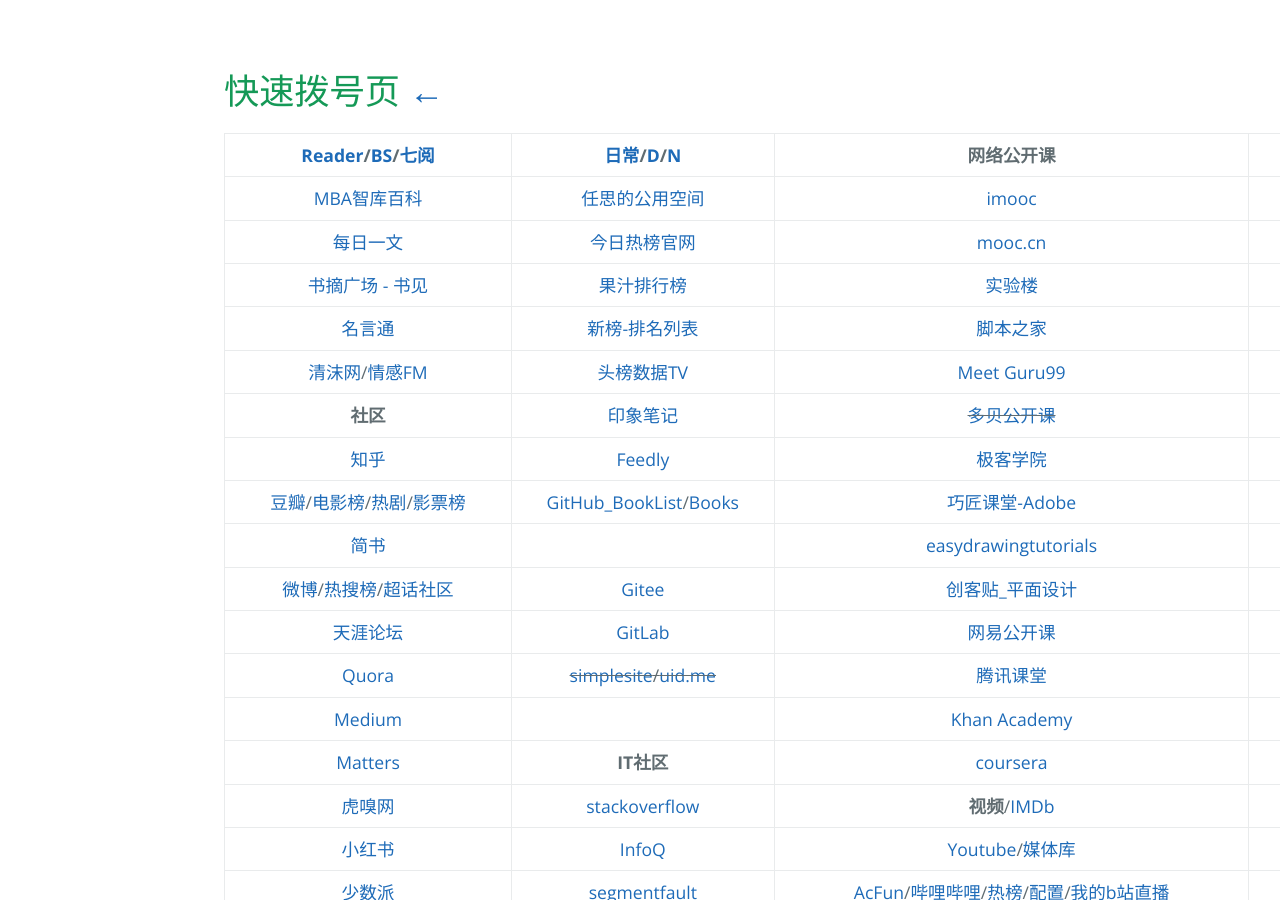
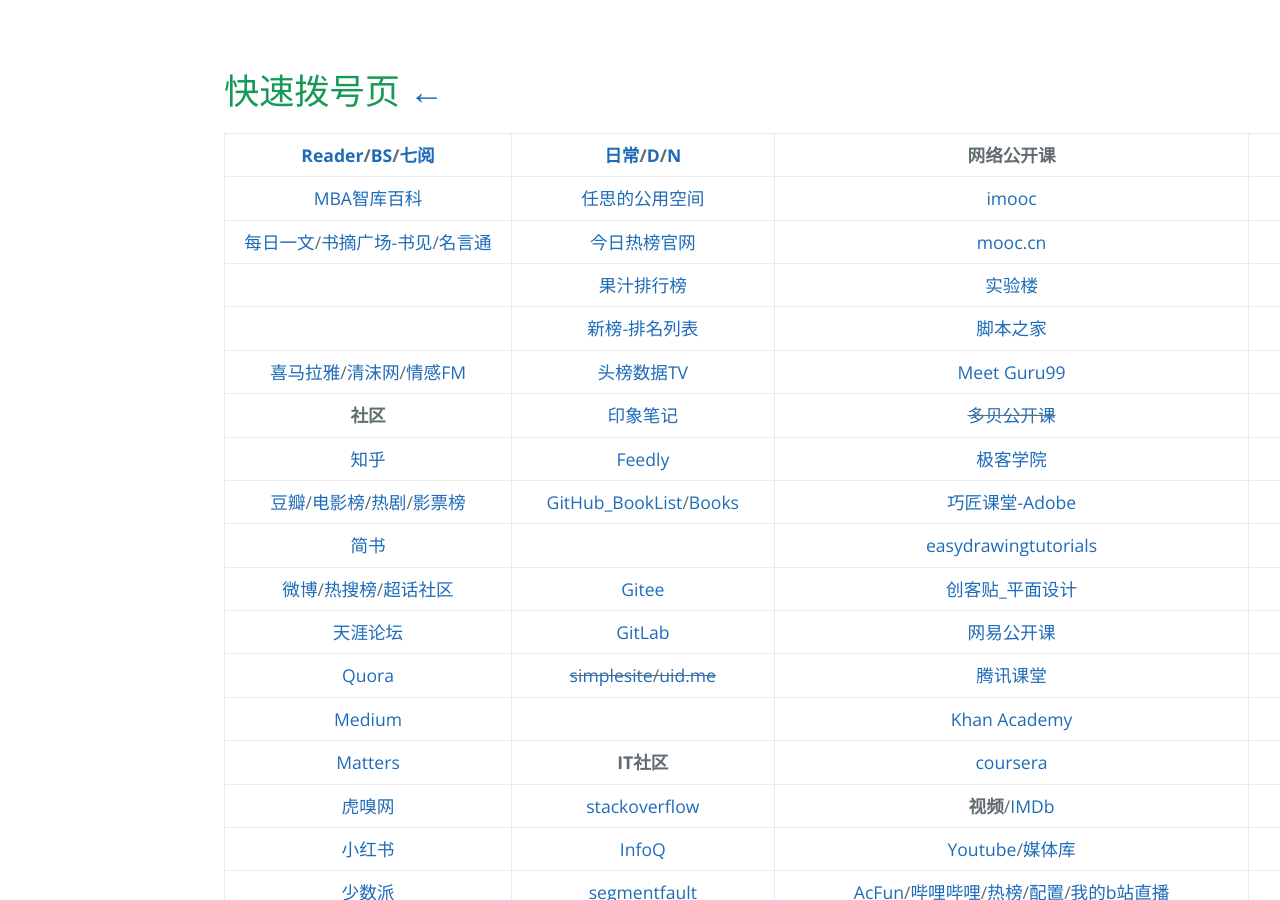
Before and after one commit to AmbroseRen/test, a Jekyll site: the page built from navigation.md, in a window 1280 px wide and 900 px high. Built offline with Jekyll 4.4.1, drawn with Linux system fonts in a browser that asks for light colours; our own code applies the rules of GitHub Pages for plain Markdown files; the repository's description, which GitHub fills in, is left out.

Commit message:
Update navigation.md

```diff
--- a/navigation.md
+++ b/navigation.md
@@ -7,10 +7,10 @@
 | [Reader](Library/BookListsOne.md)/[BS](Library/BookSearch.md)/[七阅](https://www.7sbook.com/index/disk/index.html) | [日常](https://ambroseren.github.io/test/indexes.html)/[D](Data/DataRank.md)/[N](https://shouku123.com/rensi) | 网络公开课 | 算法社区 |
 |:---:|:---:|:---:|:---:|
 | [MBA智库百科](https://wiki.mbalib.com/wiki/首页) | [任思的公用空间](http://rensi.ys168.com/) | [imooc](https://www.imooc.com/course/list) | [LeetCode](https://leetcode.com/problemset/all/)/[LeetCode-cn](https://leetcode-cn.com/problemset/all/) |
-| [每日一文](https://meiriyiwen.com/random) | [今日热榜官网](https://tophub.today/) | [mooc.cn](https://www.cmooc.com/course) | []() |
-| [书摘广场 - 书见](https://memo.bookfere.com/community/posts/all) | [果汁排行榜](http://guozhivip.com/rank/) | [实验楼](https://www.lanqiao.cn/courses/) | [Project Euler](https://projecteuler.net/archives) |
-| [名言通](https://www.mingyantong.com/) | [新榜-排名列表](https://www.newrank.cn/public/info/list.html) | [脚本之家](https://www.jb51.net/list/index_1.htm) | [Programming Praxis](https://programmingpraxis.com/) |
-| [清沫网](https://www.qingmo.net/)/[情感FM](https://www.qingmo.net/qingganfm) | [头榜数据TV](http://www.toubang.tv/anchor/mutile.html) | [Meet Guru99](https://www.guru99.com/) | __工具__ |
+| [每日一文](https://meiriyiwen.com/random)/[书摘广场-书见](https://memo.bookfere.com/community/posts/all)/[名言通](https://www.mingyantong.com/) | [今日热榜官网](https://tophub.today/) | [mooc.cn](https://www.cmooc.com/course) | []() |
+| []() | [果汁排行榜](http://guozhivip.com/rank/) | [实验楼](https://www.lanqiao.cn/courses/) | [Project Euler](https://projecteuler.net/archives) |
+| []() | [新榜-排名列表](https://www.newrank.cn/public/info/list.html) | [脚本之家](https://www.jb51.net/list/index_1.htm) | [Programming Praxis](https://programmingpraxis.com/) |
+| [喜马拉雅](https://www.ximalaya.com/my/subscribed/)/[清沫网](https://www.qingmo.net/)/[情感FM](https://www.qingmo.net/qingganfm) | [头榜数据TV](http://www.toubang.tv/anchor/mutile.html) | [Meet Guru99](https://www.guru99.com/) | __工具__ |
 | __社区__ | [印象笔记](https://app.yinxiang.com/Home.action) | ~~[多贝公开课](http://www.duobei.com/)~~ | [epub.liumingye](https://epub.liumingye.cn/) |
 | [知乎](https://www.zhihu.com/people/RS101202303/following) | [Feedly](https://feedly.com/) | [极客学院](https://www.jikexueyuan.com/) | [MYFREEMP3](http://tool.liumingye.cn/music/?page=audioPage&type=migu&name=The%20Ludlows) |
 | [豆瓣](https://www.douban.com/people/AmbroseRen/)/[电影榜](https://movie.douban.com/)/[热剧](https://movie.douban.com/tv/#!type=tv&tag=%E7%83%AD%E9%97%A8&sort=recommend&page_limit=20&page_start=0)/[影票榜](https://www.endata.com.cn/BoxOffice/) | [GitHub_BookList](https://github.com/AmbroseRen/test/blob/master/Library/BookListsOne.md)/[Books](https://github.com/AmbroseRen/Picture/tree/master/book/Society) | [巧匠课堂-Adobe](https://www.2qj.com/) | [BookReader](https://ztftrue.github.io/BookReader/) |
```
